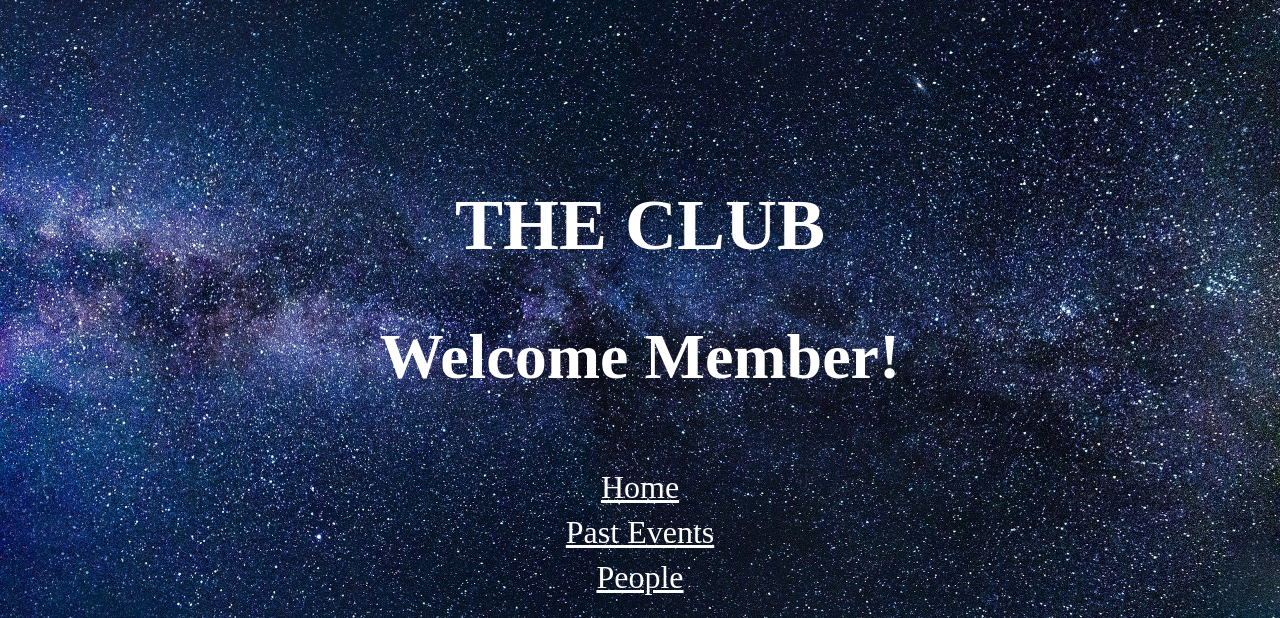
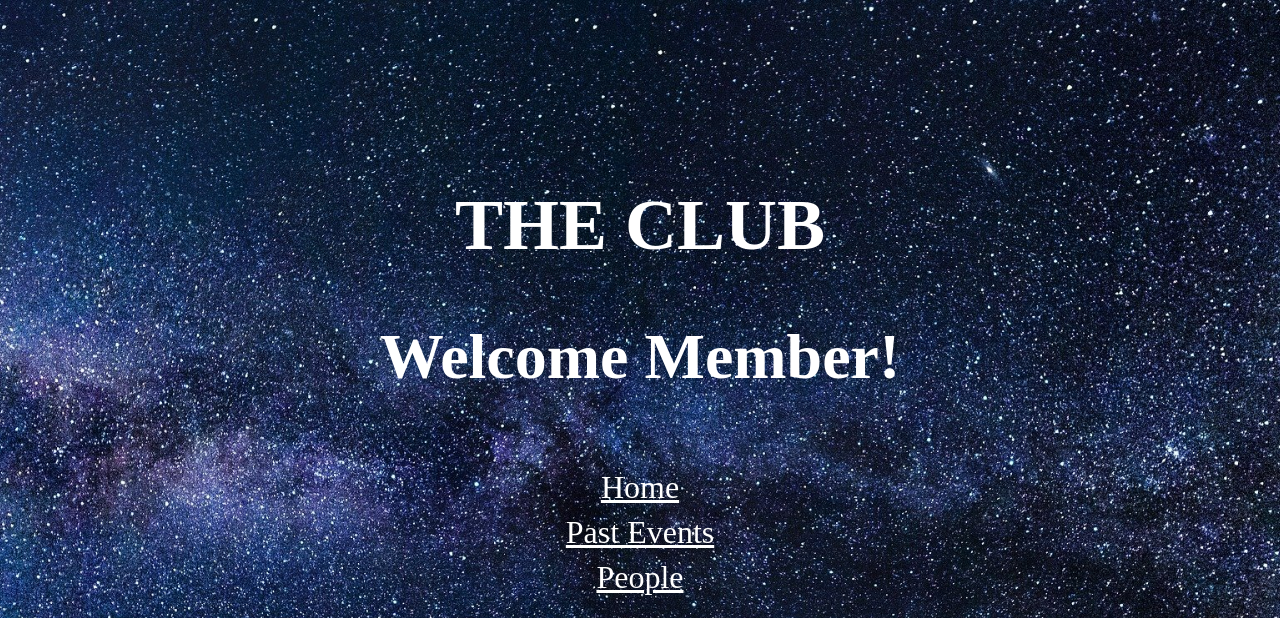
Before and after one commit to James471/club-website-template, a Jekyll site: the page built from index.md, in a window 1280 px wide. Shown: the top 618 px of the page. Built offline with Jekyll 4.4.1, drawn with Linux system fonts in a browser that asks for light colours; grey boxes are pictures that could not be loaded.

Commit message:
Minor fixes

```diff
--- a/_layouts/indexLayout.html
+++ b/_layouts/indexLayout.html
@@ -16,6 +16,7 @@
             background-size: cover;
             margin: 0px;
             padding: 0px;
+            height: 100vh;
         }
 
         body {
@@ -100,7 +101,7 @@
         </div>
         <div id="aboutAndSocialDiv">
             <br>
-            <h1 style="display: inline; text-decoration: underline; font-size: 3wem;">About Us</h1>
+            <h1 style="display: inline; text-decoration: underline; font-size: 3em;">About Us</h1>
             <br>
             <br>
             <div id="aboutUs">
```
